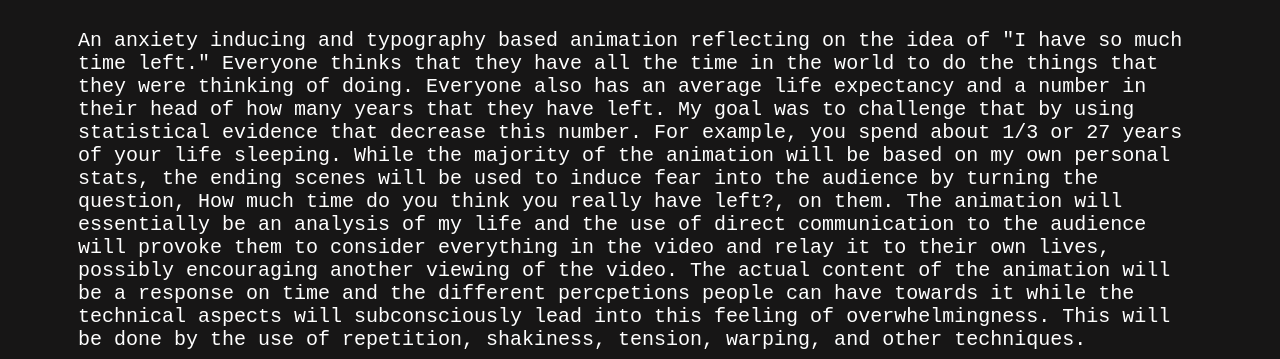
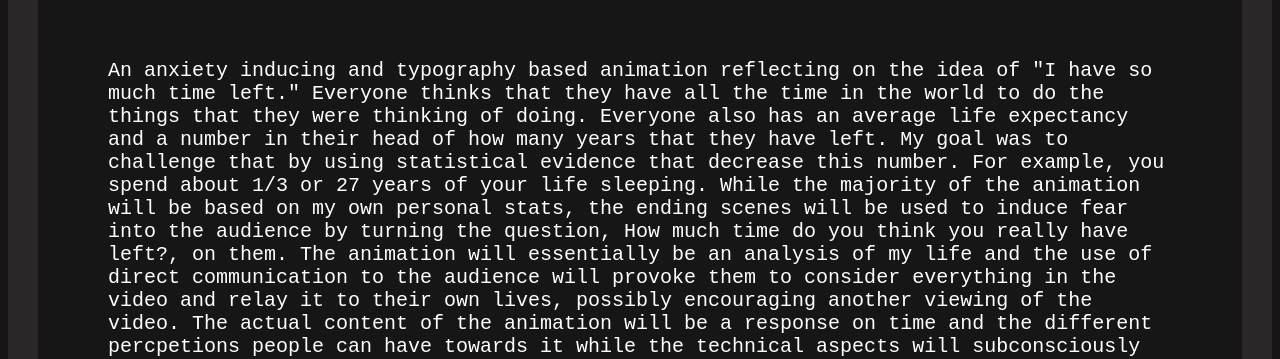
Before and after one commit to juliajnowak/juliajnowak.github.io, a plain HTML site: page project-one/writing.html in a window 1280 px wide. Shown: the part 294-653 px from the top of the page. Drawn offline with Linux system fonts and the light colour scheme.

Commit message:
Update writing.html

```diff
--- a/project-one/writing.html
+++ b/project-one/writing.html
@@ -9,6 +9,8 @@
         padding: 70px;
         color: white;
         background-color: #171616;
+        border: 30px solid #292727;
+
 
       }
 
```
